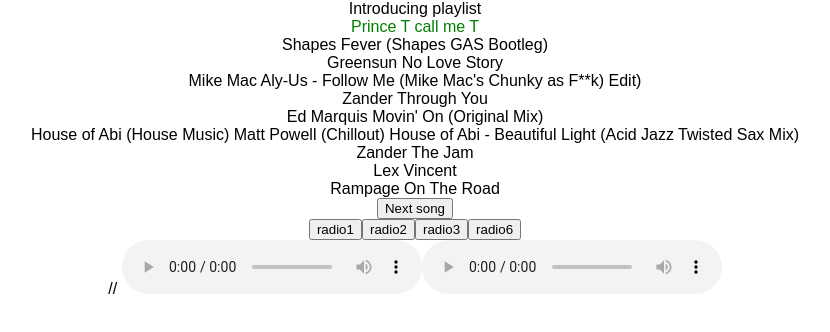
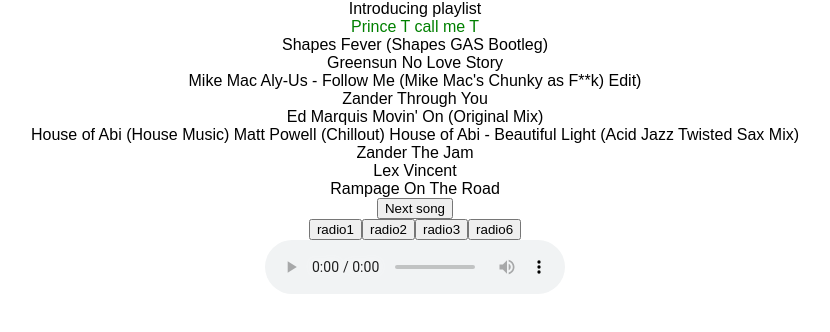
Before and after one commit to lsmithx2/ai_radio_playlist, a React (Create React App) app: page / in a window 1280 px wide. Shown: the top 332 px of the page, without its empty margins (225-1055 px from the left). Built offline with nearby package versions, Linux system fonts and the light colour scheme.

Commit message:
adding audio player

```diff
--- a/src/components/App.js
+++ b/src/components/App.js
@@ -3,6 +3,7 @@ import '../App.css';
 import Playlist from './playlist.js';
 import Button from './button.js';
 import ButtonContainer from './buttoncontainer.js';
+import Player from './player.js'
 // import { radio1, radio2, radio3, radio6 } from '../playlists/*.json';
 import radio1 from '../playlists/radio1.json';
 import radio2 from '../playlists/radio2.json';
@@ -67,8 +68,10 @@ class App extends Component {
         />
        <Button onClick={() => this.handleClick()} buttonName={'Next song'}/>
        <ButtonContainer onClick={(playlistNumber) => this.changePlaylist(playlistNumber)}/>
-       // <audio controls = "controls"> <source src =  "../audio/1045653.mp3" type = "audio/mpeg"></source></audio>
-       <audio controls="controls" id="audioplayer" src="/1045653.mp3" type = "audio/mpeg"></audio>
+       <Player
+         currentSong={this.state.playlists[this.state.current.playlist][this.state.current.song]}
+         nextSong = {()=>this.handleClick()}
+       />
 
       </div>
     );
--- a/src/components/player.js
+++ b/src/components/player.js
@@ -2,8 +2,12 @@ import React from 'react';
 import ReactAudioPlayer from 'react-audio-player';
 
 const Player = (props) => {
-  const audio_src = "../audio/1045653.mp3"
-  return(audio_src)
+  console.log("track id", props.currentSong['Track_id']);
+  const audio_src = "/BBC_Introducing_Music/Kent/"+props.currentSong['Track_id']+ ".mp3";
+  console.log(audio_src);
+  return(
+    <audio onEnded = {props.nextSong}  controls="controls" id="audioplayer" src= {audio_src} type = "audio/mpeg"></audio>
+  )
 }
 
 export default Player
```
Also changed, not shown: 1 other file (tests, documents, lock files or other folders).
